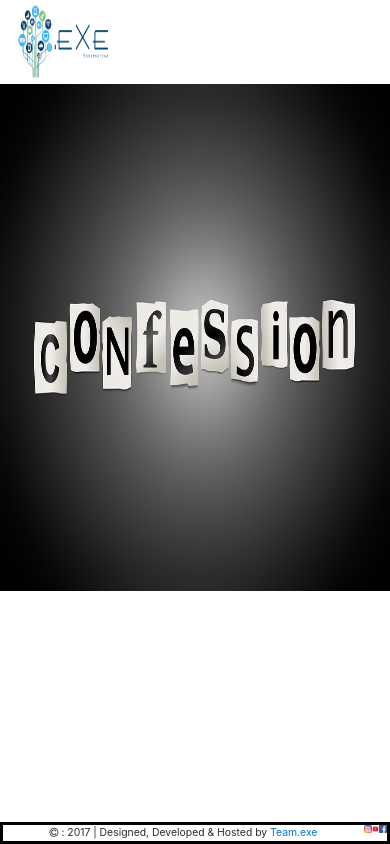
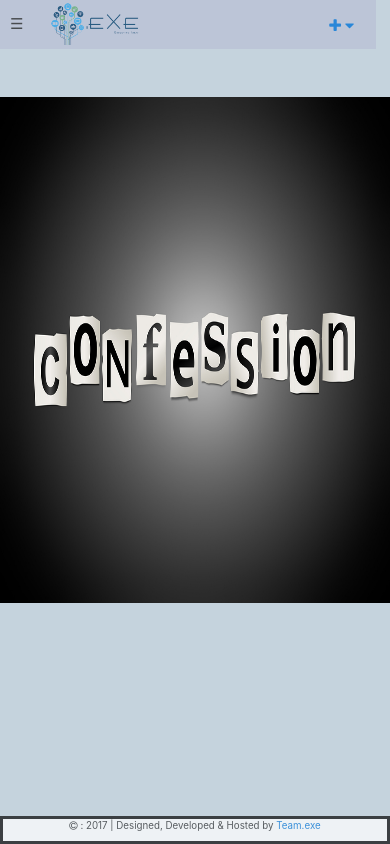
Before and after one commit to Teamexe/confession-site, a PHP site: page /confession/ in a window 390 px wide. Run offline with PHP 8.4, Linux system fonts and the light colour scheme; data that the repository does not hold is empty; some libraries are stand-ins or nearby versions.

Commit message:
made a little mobile friendly

```diff
--- a/css/home.css
+++ b/css/home.css
@@ -1,3 +1,4 @@
+
 *{
 	box-sizing:border-box;
     margin:0px;
@@ -9,82 +10,93 @@ html,body
     height: 100%;
     margin: 0px;
     padding: 0px;
-   overflow-x: hidden;
+  overflow-x: hidden;
 }
-body
-{
-	padding-top:10px;
+/*body{
+    background-color:#c5d3dd;
+}*/
+nav{
+    position:fixed;
+    z-index:2;
+    margin-left:1%;
+    margin-bottom:10px;
+	width:96.5%;
+    background-color:#bac2d6;
+    opacity:0.8;
+}
+.sidenav {
+    height: 100%;
+    width: 0;
+    position: fixed;
+    z-index: 1;
+    top: 0;
+    left: 0;
+    background-color: #111;
+    overflow-x: hidden;
+    transition: 0.5s;
+    padding-top: 60px;
 }
 
-nav{
-    margin-top:10px;
-    margin-bottom:10px;
-	width:100%;
+.sidenav a {
+    padding: 8px 8px 8px 32px;
+    text-decoration: none;
+    font-size: 25px;
+    color: #818181;
+    display: block;
+    transition: 0.3s
+}
+
+.sidenav a:hover, .offcanvas a:focus{
+    background-color: #ddd;
+    color: #000;
+}
+
+.sidenav .closebtn {
+    position: absolute;
+    top: 0;
+    right: 0px;
+    font-size: 36px;
+    margin-left: 50px;
+}
+.menu{
+    font-size:30px;
+}
+#main {
+    transition: margin-left .5s;
+    padding: 10px;
 }
 #teamexe{
     position:relative;
-    margin-left:4%;
+    margin-left:3%;
 }
 .logo{
-    height: 15%;
-    width:20%;
+    height: 15px;
+    width:150px;
+    height:80px;
 }
-#reportus{
+#plustag{
+    display:none;
+    margin-top:4%;
+}
+#plusmake{
+    display:none;
+}
+#makeConfess{
     float:right;
-    padding:5px;
-    background-color:#79797c;
-	border:3px solid #79797c;
-	border-radius:5px;
-}
-#about{
-    float:right;
-	margin-left:25px;
-    margin-right:5%;
-    padding:5px;
-	background-color:#79797c;
-	border:3px solid #79797c;
-	border-radius:5px;
-}
-#about a{
-	padding:8px;
-	text-decoration:none;
-	color:white;
-}
-#about a:hover{
-	padding:8px;
-	text-decoration:none;
-	color:white;
-}
-#about a:visited{
-    padding:8px;
-    text-decoration:none;
-	color:white;
-}
-#reportus a{
-	padding:8px;
-	text-decoration:none;
-	color:white;
-}
-#reportus a:hover{
-	padding:8px;
-	text-decoration:none;
-	color:white;
-}
-#reportus a:visited{
-    padding:8px;
-    text-decoration:none;
-	color:white;
+    margin-right:30px;
+    margin-top:1%;
 }
 #mycreation{
     width:100%;
+    margin-top:8%;
 }
 .homeImg{
     padding-top:0px;
-    padding-left:39px;
+    padding-left:10px;
 	padding-bottom:0px;
 	padding-right:0px;
     height:85%;
-    width:95%;
+    width:99%;
 }
 
 /*#see{
@@ -112,24 +124,19 @@ background-color:  white;
  bottom: 0;
  width: 100%;
  border: 3px solid black;
-    z-index:10;
+z-index:10;
+opacity:0.7;
 }
 .conf{
     position:relative;
     display:block;
     margin-bottom:20px;
-    width:95%;
+    width:100%;
     min-height:100px;
     border:3px solid rgba(88, 62, 126, 0.2);
     border-radius:10px;
     background-color: rgba(88, 62, 126, 0.2);
 }
-/*.messageno{
-    position:relative;
-    display:block;
-    margin-left:8px;
-    margin-top:5px;
-}*/
 .message{
     position:relative;
     display:block;
@@ -164,44 +171,51 @@ background-color:  white;
 .fb-like{
     margin-left:8px;
 }
-.report{
-    position:relative;
-    display:inline;
-    margin-left:90%;
-    text-decoration:none;
-}
-.formreport{
-    position: relative;
-    display:inline;
-}
 @media only screen and (max-width:400px){
     body{
-        padding-top: 0px;
+        font-size:15px;
     }
     nav{
-        margin-top:0px;
-        margin-bottom:0px;
+        margin-left:0%;
+    }
+    .sidenav a{
+       font-size:15px;
+    }
+    .sidenav .closebtn{
+        font-size:15px;
+        padding:5px;
+    }
+    .menu{
+        font-size:15px;
     }
     .logo{
         width:25%;
         height:10%;
     }
-    #about{
-        visibility: hidden;
+    #plustag{
+        float:right;
+        margin-right: 6%;
+        display:inline;
     }
-    #reportus{
+    #plusmake{
+        display:block;
         visibility:hidden;
+        color:white;
+        margin-left:60%;
+        margin-top:11%;
+        z-index:3;
+        transition: 0.3s;
+    }
+    #makeConfess{
+        display:none;
     }
     .homeImg{
         padding-left:0px;
         height:60%;
         width:100%;
     }
-    #see{
-        visibility: hidden;
-    }
-    #make{
-        visibility:hidden;
+    #icons{
+    visibility:hidden;
     }
     .conf{
         margin-right:0px;
--- a/index.php
+++ b/index.php
@@ -16,7 +16,8 @@
 		</title>
 	<meta charset="utf-8"/>
 	</head>
-	<body>
+	<body style=" background-color:#c5d3dd">
+        <!--script for facebook plugins-->
         <div id="fb-root"></div>
         <script>(function(d, s, id) {
           var js, fjs = d.getElementsByTagName(s)[0];
@@ -33,12 +34,54 @@
           js.src = "//connect.facebook.net/en_GB/sdk.js#xfbml=1&version=v2.8";
           fjs.parentNode.insertBefore(js, fjs);
         }(document, 'script', 'facebook-jssdk'));</script>
+
+
+        <!--code for nav bar-->
         <nav>
+            <div id="mySidenav" class="sidenav">
+                <a href="#"class="closebtn" onclick="closeNav()">&times;</a>
+                <a href=".">Home</a>
+                <a href="aboutusconfession/about.html">About Us</a>
+                <a href="reportinfo.php">Report Us</a>
+                <a href="#">Contact Us</a>
+            </div>
+            <span id="main">
+                <span class="menu" style="cursor:pointer" onclick="openNav()">&#9776;</span>
+            </span>
+            <script>
+                function openNav() {
+                document.getElementById("mySidenav").style.width = "250px";
+                document.getElementById("main").style.marginLeft = "250px";
+                document.body.style.backgroundColor = "rgba(0,0,0,0.4)";
+                }
+
+                function closeNav() {
+                    document.getElementById("mySidenav").style.width = "0";
+                    document.getElementById("main").style.marginLeft= "0";
+                    document.body.style.backgroundColor = "#c5d3dd";
+                }
+            </script>
+
             <span id="teamexe">
                 <img class="logo" src="aboutusconfession/logoc.png" alt="exe logo">
             </span>
+            <span id="plustag">
+                <a href="#" class="plusbutton" onClick="dropdown()">     <i class="fa fa-plus" aria-hidden="true"></i>
+                    <i class="fa fa-caret-down" aria-hidden="true"></i>
+                </a>
+            </span>
+            <span id="makeConfess" >
+                <a role="button" class="btn btn-lg btn-primary" href="makeConfess.php">Make Confession</a>
+            </span>
         </nav>
-
+        <div id="plusmake">
+            Make Confession
+        </div>
+        <script>
+            function dropdown(){
+                document.getElementById("plusmake").style.visibility="visible";
+            }
+        </script>
 		<div id="mycreation">
             <img class="homeImg" src=images/confession.jpg>
 		</div>
@@ -46,6 +89,7 @@
              <i class="fa fa-copyright" aria-hidden="true"></i>
                     : 2017 | Designed, Developed & Hosted by
                 <a href="http://exe.nith.ac.in">Team.exe</a>
+            <div id="icons">
                 <a href="https://www.facebook.com/teamexe/">
                <img id="fb" src="aboutusconfession/facebook.png" align="right" alt="facebook" onmouseover="bigImg(this)" onmouseout="normalImg(this)" title="Like us on facebook" style="width:2%;height:2%">
                 </a>
@@ -57,6 +101,7 @@
                 <a href="https://www.instagram.com/teamexenith/">
                <img src="aboutusconfession/insta.png" align="right" alt="instagram" onmouseover="bigImg(this)" onmouseout="normalImg(this)" title="Follow us on Instagram" style="width:2%;height:2%">
                 </a>
+            </div>
      </div>
 
         <script>
```
Lines whose indentation alone changed are shown as unchanged.
